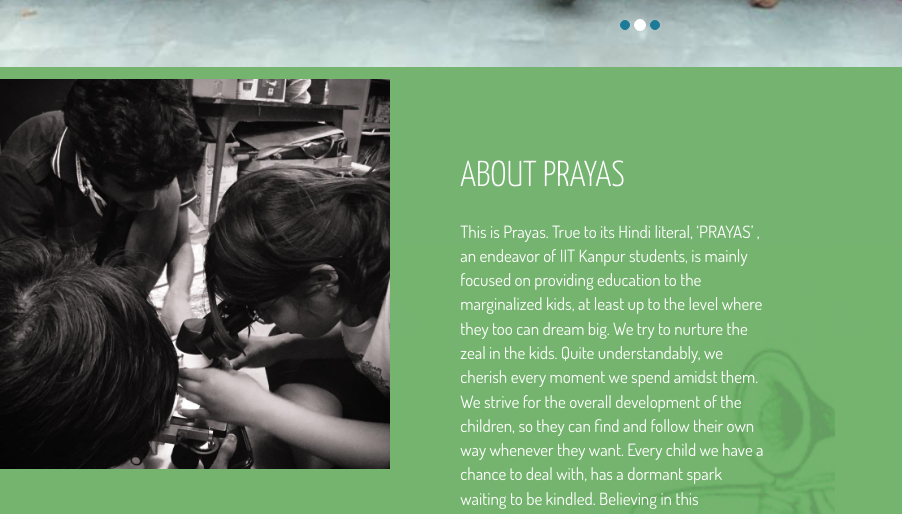
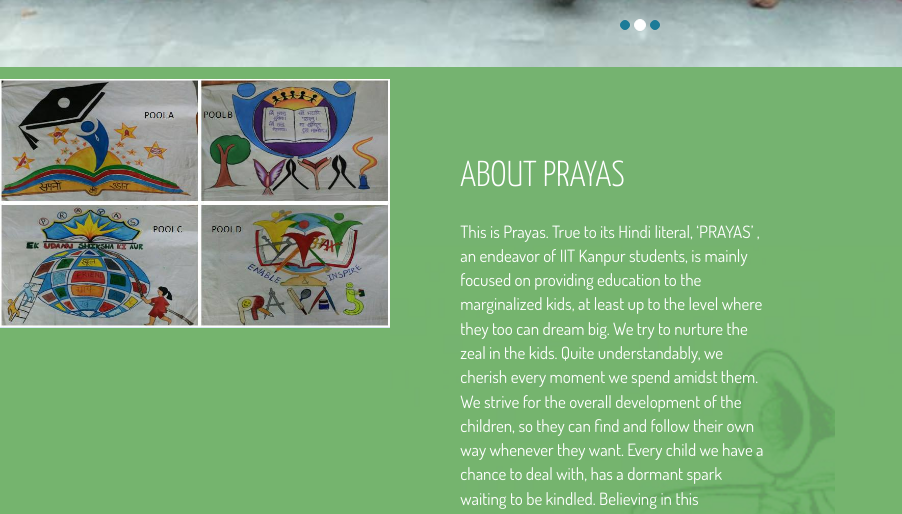
Before and after one commit to AyushAnurag/AyushAnurag.github.io, a plain HTML site: page index.html in a window 1280 px wide. Shown: the part 893-1407 px from the top of the page, 0-902 px from the left. Drawn offline with Linux system fonts and the light colour scheme; some packages are replaced by stand-ins of ours.

Commit message:
Update index.html

```diff
--- a/index.html
+++ b/index.html
@@ -83,7 +83,7 @@
 
   <section id="about">
 		<div class="guitar2">
-			<img class="img-responsive" src="images/micro.jpg" alt="aim">
+			<img class="img-responsive" src="images/flag.jpg" alt="aim">
 		</div>
 		<div class="about-content">
 					<h2>About Prayas</h2>
```
